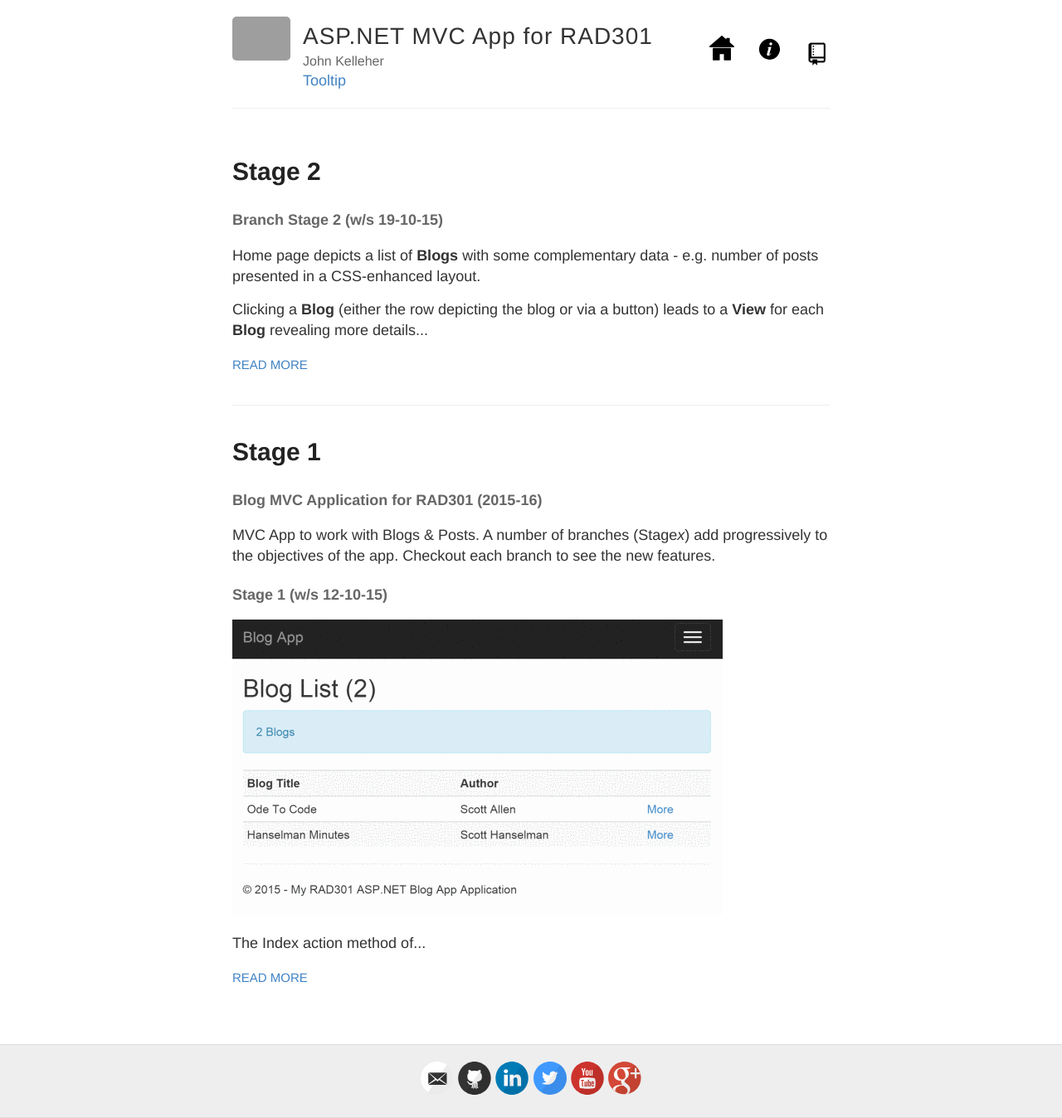
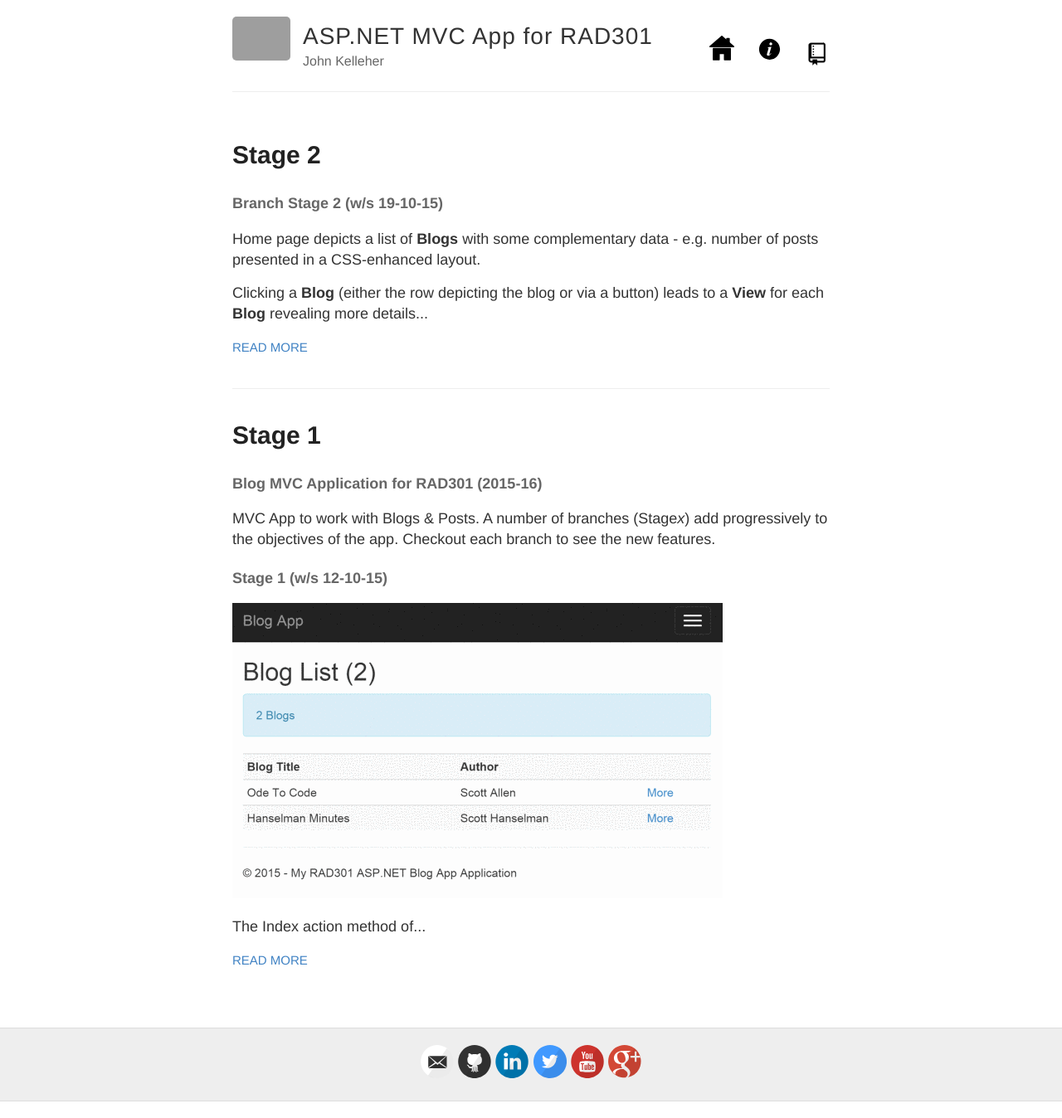
Before and after one commit to itsligo/blog, a Jekyll site: the page built from index.html, in a window 1280 px wide. Shown: the whole page at 83% size. Built offline with Jekyll 4.4.1, drawn with Linux system fonts in a browser that asks for light colours; Markdown is read by kramdown in place of the engine named in the settings; grey boxes are pictures that could not be loaded.

Commit message:
removed dummy tooltip

```diff
--- a/_layouts/default.html
+++ b/_layouts/default.html
@@ -24,15 +24,6 @@
           <div class="site-info">
             <h1 class="site-name"><a href="{{ site.baseurl }}/">{{ site.name }}</a></h1>
             <p class="site-description">{{ site.description }}</p>
-            <a href="#" class="tooltip">
-                Tooltip
-                <span>
-                    <img class="callout" src="{{site.baseurl}}/images/callout.gif" />
-                    <strong>Most Light-weight Tooltip</strong><br />
-                    This is the easy-to-use Tooltip driven purely by CSS.
-                </span>
-            </a>
-
           </div>
 
           <nav>
```
